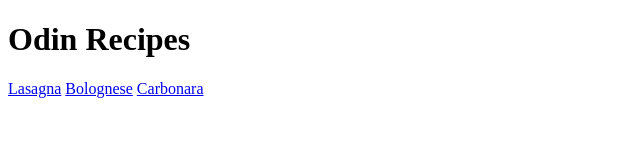
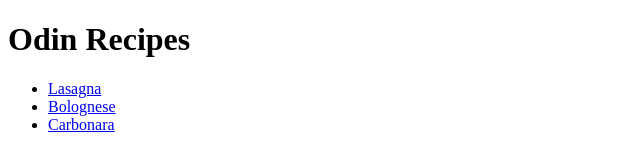
Before and after one commit to andreinightfall/odin-recipes, a plain HTML site: page index.html in a window 1280 px wide. Shown: the whole page, without its empty margins (0-640 px from the left). Drawn offline with Linux system fonts and the light colour scheme.

Commit message:
Added links that open in new tabs to all recipes to index.html

```diff
--- a/index.html
+++ b/index.html
@@ -7,8 +7,11 @@
 </head>
 <body>
     <h1>Odin Recipes</h1>
-    <a href="recipes/lasagna.html" target="_blank">Lasagna</a>
-    <a href="recipes/bolognese.html" target="_blank">Bolognese</a>
-    <a href="recipes/carbonara.html" target="_blank">Carbonara</a>
+    <ul>
+    <li><a href="recipes/lasagna.html" target="_blank">Lasagna</a></li>
+    <li><a href="recipes/bolognese.html" target="_blank">Bolognese</a></li>
+    <li><a href="recipes/carbonara.html" target="_blank">Carbonara</a></li>
+</ul>
+
 </body>
 </html>
```
